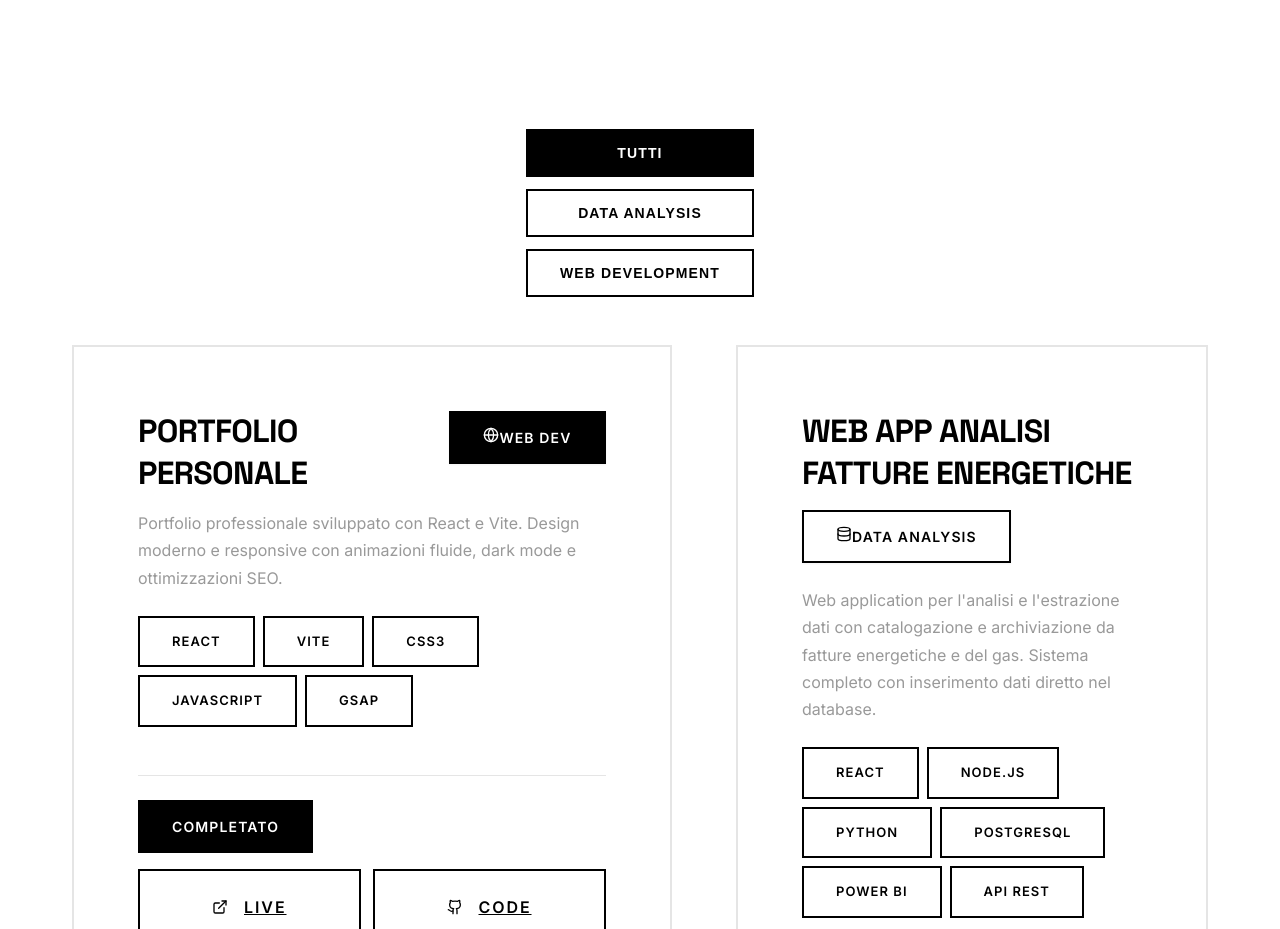
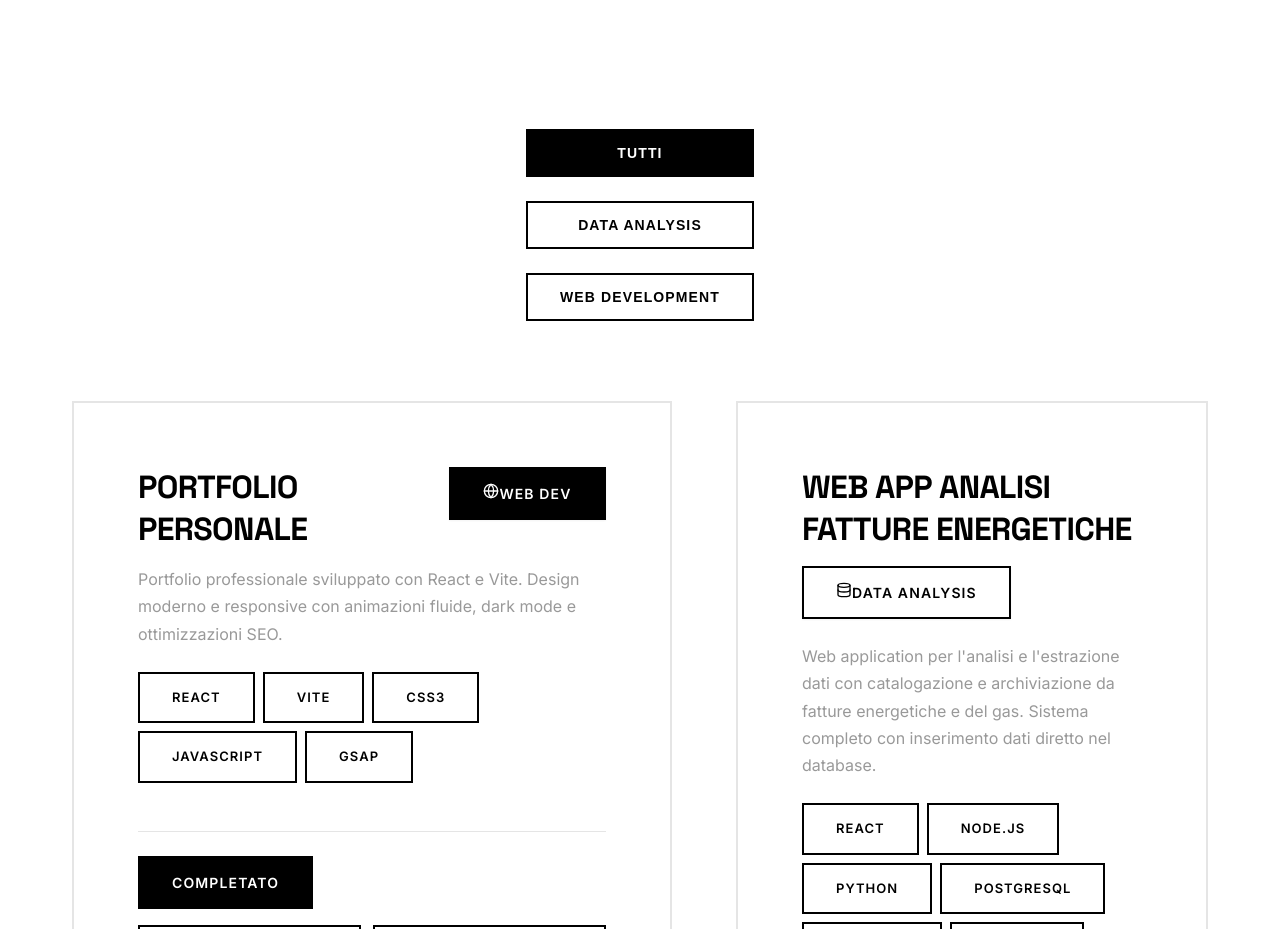
Before and after one commit to zozzy04/portfolio-riccardo, a React (Vite) app: page / in a window 1280 px wide. Shown: the part 6240-7169 px from the top of the page. Built offline with nearby package versions, Linux system fonts and the light colour scheme.

Commit message:
Fix: aggiunge animazione fadeInRight e migliora stili projects-filters e tech-tag

```diff
--- a/src/styles/animations-enhanced.css
+++ b/src/styles/animations-enhanced.css
@@ -47,6 +47,17 @@
   from {
     opacity: 0;
     transform: translateX(50px);
+  }
+  to {
+    opacity: 1;
+    transform: translateX(0);
+  }
+}
+
+@keyframes fadeInRight {
+  from {
+    opacity: 0;
+    transform: translateX(30px);
   }
   to {
     opacity: 1;
--- a/src/styles/components.css
+++ b/src/styles/components.css
@@ -238,10 +238,31 @@
 /* Projects Section */
 .projects-filters {
   display: flex;
-  gap: var(--spacing-sm);
+  gap: 1rem;
   justify-content: center;
-  margin-bottom: var(--spacing-2xl);
+  margin-bottom: 4rem;
   flex-wrap: wrap;
+}
+
+@media (min-width: 768px) {
+  .projects-filters {
+    gap: 1.5rem;
+    margin-bottom: 5rem;
+  }
+}
+
+.filter-btn {
+  transition: all 0.3s cubic-bezier(0.4, 0, 0.2, 1);
+  cursor: pointer;
+}
+
+.filter-btn:hover {
+  transform: translateY(-2px);
+  box-shadow: 0 4px 12px rgba(0, 0, 0, 0.1);
+}
+
+[data-theme="dark"] .filter-btn:hover {
+  box-shadow: 0 4px 12px rgba(255, 255, 255, 0.1);
 }
 
 .projects-grid {
@@ -332,6 +353,18 @@
 
 .tech-tag {
   font-size: 0.8125rem;
+  transition: all 0.3s cubic-bezier(0.4, 0, 0.2, 1);
+  cursor: default;
+}
+
+.tech-tag:hover {
+  border-color: var(--color-text-main);
+  transform: translateY(-2px);
+  box-shadow: 0 2px 8px rgba(0, 0, 0, 0.1);
+}
+
+[data-theme="dark"] .tech-tag:hover {
+  box-shadow: 0 2px 8px rgba(255, 255, 255, 0.1);
 }
 
 .project-footer {
```
